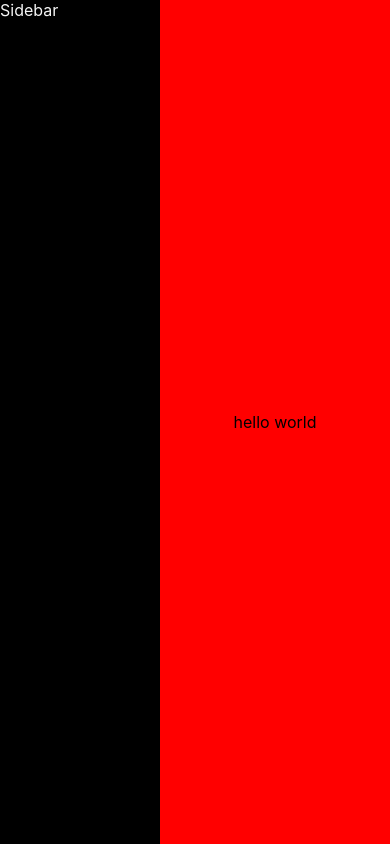
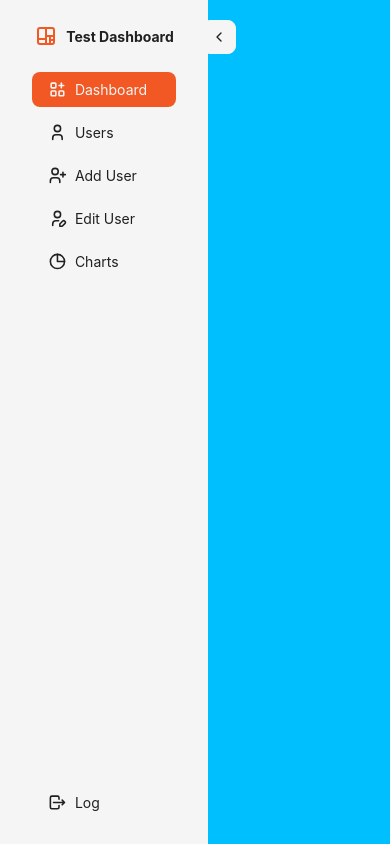
Before and after one commit to AliNojoumi/Admin-Panel-React, a React (Create React App) app: page /Dashboard in a window 390 px wide. Built offline with nearby package versions, Linux system fonts and the light colour scheme.

Commit message:
Working on sideNavBar.js, dashBoard.js and making them responsive.

```diff
--- a/src/components/sideNavBar.js
+++ b/src/components/sideNavBar.js
@@ -1,12 +1,46 @@
-import styles from "../styles/sideBar/sideBar.module.css";
-import React from "react";
+import style from "../styles/sideBar/sideBar.module.css";
+import React, {useState} from "react";
+import {Link, NavLink, isActive} from "react-router-dom";
+import {
+    TbChartTreemap, TbApps, TbUser, TbChartPie2, TbChevronRight, TbUserPlus, TbUserEdit, TbLogout
+} from "react-icons/tb";
 
-export default function SideNavBar(props){
-    const activeMenu = true;
-    return(
-        <section>
-            {activeMenu ? (<div className={styles["active-container"]}>Sidebar</div>) : (<div
-                className={`${styles["active-container"]} ${styles["no-active-container"]}`}>Sidebar-w-0</div>)}
-        </section>
-    );
+export default function SideNavBar(props) {
+    const [isOpen, setIsOpen] = useState(true);
+
+    const toggleNavbar = () => {
+        setIsOpen(!isOpen);
+    };
+
+    // ---------- This variable is for className ----------
+    const activeClassName = ({isActive}) => {
+        return isActive ? `${style["nav-link"]} ${style["active-nav-link"]}` : `${style["nav-link"]}`;
+    };
+
+    return (<section
+        className={isOpen ? `${style["side-bar-container"]} ${style["active"]}` : `${style["side-bar-container"]}`}>
+        <button onClick={toggleNavbar}
+                className={isOpen ? `${style["toggle-btn"]} ${style["active-toggle-btn"]}` : `${style["toggle-btn"]}`}>
+            <TbChevronRight></TbChevronRight>
+        </button>
+        <NavLink to="/Dashboard" className={style["logo-container"]}>
+            <TbChartTreemap className={style["logo"]}></TbChartTreemap>
+            <h1 className={style["h1"]}>Test Dashboard</h1>
+        </NavLink>
+        <nav className={style["nav"]}>
+            <div className={style["nav-link-container"]}>
+                <NavLink to="/Dashboard" className={activeClassName}><TbApps
+                    className={style["nav-link-icon"]}></TbApps>Dashboard</NavLink>
+                <NavLink to="/Users" className={activeClassName}><TbUser className={style["nav-link-icon"]}></TbUser>Users</NavLink>
+                <NavLink to="/AddUsers" className={activeClassName}><TbUserPlus
+                    className={style["nav-link-icon"]}></TbUserPlus>Add User</NavLink>
+                <NavLink to="/EditUsers" className={activeClassName}><TbUserEdit
+                    className={style["nav-link-icon"]}></TbUserEdit>Edit User</NavLink>
+                <NavLink to="/Charts" className={activeClassName}><TbChartPie2
+                    className={style["nav-link-icon"]}></TbChartPie2>Charts</NavLink>
+            </div>
+            <NavLink to="/" className={activeClassName}><TbLogout
+                className={style["nav-link-icon"]}></TbLogout>Log</NavLink>
+        </nav>
+    </section>);
 }
--- a/src/index.css
+++ b/src/index.css
@@ -1,6 +1,10 @@
-body {
+* {
     margin: 0;
     padding: 0;
+    box-sizing: border-box;
+}
+
+body {
     font-family: -apple-system, BlinkMacSystemFont, 'Segoe UI', 'Roboto', 'Oxygen',
     'Ubuntu', 'Cantarell', 'Fira Sans', 'Droid Sans', 'Helvetica Neue',
     sans-serif;
--- a/src/pages/dashboard.js
+++ b/src/pages/dashboard.js
@@ -2,9 +2,12 @@ import SideNavBar from "../components/sideNavBar";
 import style from "../styles/dashboard.module.css";
 
 export default function Dashboard(props) {
+    const shiftContent = true;
+
     return (<section className={style["dashboard-container"]}>
         <SideNavBar></SideNavBar>
-        <div className={style["content-container"]}>
+        <div
+            className={shiftContent ? `${style["content-container"]} ${style["shift"]}` : `${style["content-container"]}`}>
             <p>hello world</p>
         </div>
     </section>);
--- a/src/styles/dashboard.module.css
+++ b/src/styles/dashboard.module.css
@@ -2,17 +2,11 @@
     width: 100vw;
     height: 100vh;
     display: flex;
-    flex-direction: row;
 }
 
 .content-container {
-    width: 100%;
-    height: auto;
-    display: flex;
-    flex-direction: column;
-    justify-content: center;
-    align-items: center;
-    overflow-y: scroll;
-    padding: 2rem;
-    background-color: red;
+    flex-grow: 1;
+    background-color: deepskyblue;
+    transition: margin-left 0.3s ease;
+    padding: 1.5rem 2rem;
 }
--- a/src/styles/sideBar/sideBar.module.css
+++ b/src/styles/sideBar/sideBar.module.css
@@ -1,13 +1,128 @@
-.active-container {
-    width: 10rem;
+.side-bar-container {
+    width: 13rem;
     height: 100vh;
-    /*position: fixed;*/
-    background-color: black;
-    color: whitesmoke;
-    transition: all 0.5s ease-out;
+    display: flex;
+    flex-direction: column;
+    gap: 1.5rem;
+    position: sticky;
+    background-color: whitesmoke;
+    margin-left: -13rem;
+    transition: all 0.3s ease;
+    padding: 1.5rem 2rem;
 }
 
-.no-active-container {
-    left: -100%;
-    transition: all 0.5s ease-out;
+.active {
+    margin-left: 0;
+    transition: all 0.3s ease;
 }
+
+.toggle-btn {
+    width: auto;
+    height: auto;
+    padding: 0.5rem;
+    position: absolute;
+    right: -1.75rem;
+    top: 1.25rem;
+    transition: all 0.3s ease;
+    background-color: whitesmoke;
+    border: 1px solid whitesmoke;
+    border-radius: 0.5rem;
+    display: flex;
+    justify-content: center;
+    align-items: center;
+    cursor: pointer;
+    color: #202020;
+    font-size: 1rem;
+}
+
+.toggle-btn:hover {
+    background-color: #f15824;
+    color: whitesmoke;
+    border: 1px solid #f15824;
+    font-size: 1rem;
+}
+
+.active-toggle-btn {
+    rotate: 180deg;
+    transition: all 0.3s ease;
+}
+
+.logo-container {
+    display: flex;
+    justify-content: center;
+    align-items: center;
+    flex-direction: row;
+    gap: 0.5rem;
+    text-decoration: none;
+    transition: all 0.2s ease;
+}
+
+.logo {
+    font-size: 1.5rem;
+    color: #f15824;
+    transition: all 0.2s ease;
+}
+
+.h1 {
+    font-size: 0.875rem;
+    color: #202020;
+    transition: all 0.2s ease;
+}
+
+.h1:hover {
+    color: #f15824;
+    transition: all 0.2s ease;
+}
+
+.nav {
+    width: 100%;
+    height: 100%;
+    display: flex;
+    flex-direction: column;
+    justify-content: space-between;
+    list-style: none;
+    /*background-color: red;*/
+}
+
+.nav-link-container {
+    width: 100%;
+    height: auto;
+    display: flex;
+    flex-direction: column;
+    gap: 0.5rem;
+    /*background-color: blue;*/
+}
+
+.nav-link {
+    width: 100%;
+    height: auto;
+    padding: 0.5rem 1rem;
+    color: #202020;
+    display: flex;
+    flex-direction: row;
+    justify-content: flex-start;
+    align-items: center;
+    gap: 0.5rem;
+    text-decoration: none;
+    border-radius: 0.5rem;
+    font-size: 0.875rem;
+    font-weight: 400;
+    transition: all 0.2s ease;
+}
+
+.active-nav-link,
+.nav-link:hover {
+    background-color: #f15824;
+    color: whitesmoke;
+    transition: all 0.2s ease;
+}
+
+.nav-link-icon {
+    font-size: 1.35em;
+}
+
+@media screen and (max-width: 768px) {
+    .side-bar-container {
+        position: absolute;
+    }
+}
```
